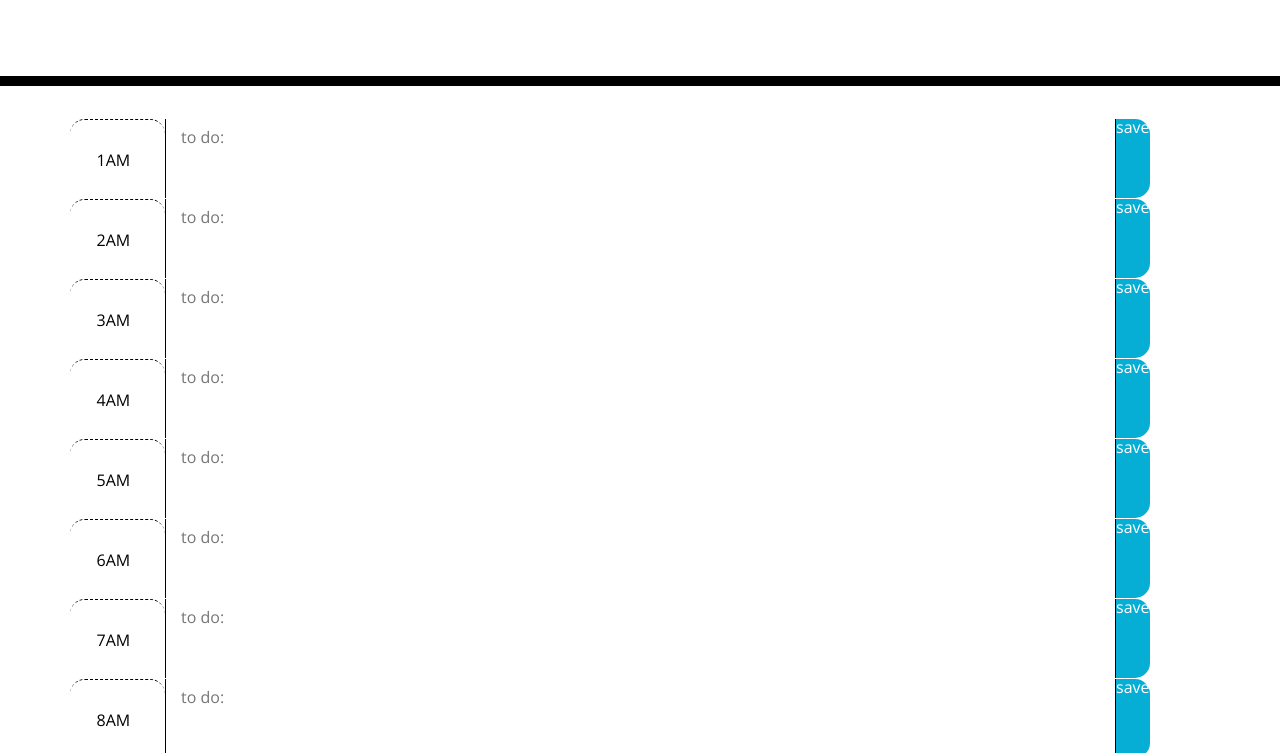
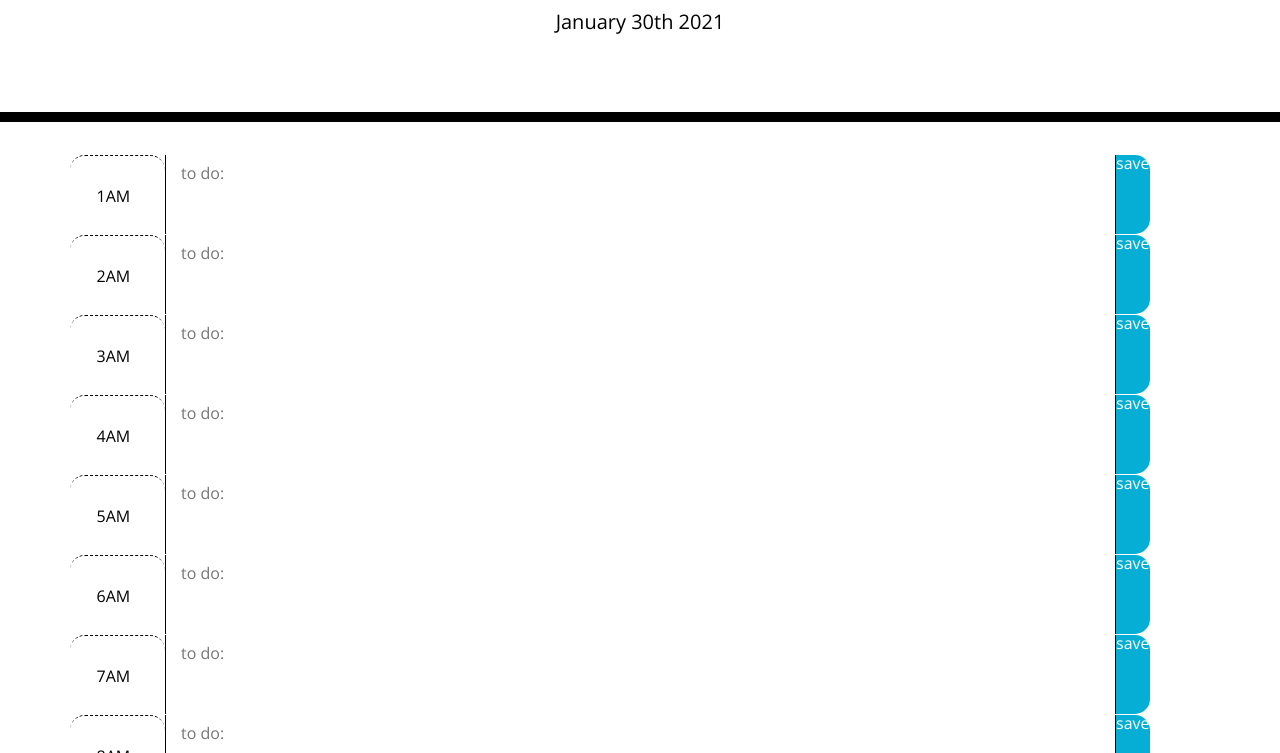
Before and after one commit to austenhughes/day-planner, a plain HTML site: page 02-Homework/Develop/index.html in a window 1280 px wide. Shown: the part 182-935 px from the top of the page. Drawn offline with nearby package versions, Linux system fonts and the light colour scheme.

Commit message:
working date on laod page

```diff
--- a/02-Homework/Develop/index.html
+++ b/02-Homework/Develop/index.html
@@ -18,7 +18,13 @@
       href="https://fonts.googleapis.com/css?family=Open+Sans&display=swap"
       rel="stylesheet"
     />
-    <link rel="stylesheet" href="style.css" />
+
+    <link rel="stylesheet" href="style.css"/>
+
+    <link
+    rel="stlesheet"
+    href="https://momentjs.com/downloads/moment.min.js"
+    />
 
     <title>Work Day Scheduler</title>
   </head>
--- a/02-Homework/Develop/script.js
+++ b/02-Homework/Develop/script.js
@@ -31,7 +31,7 @@ $(document).ready(function() {
         });
 
     $(".Btn6am").on("click", function(){
-        var textarea = $(".textare6am").val();
+        var textarea = $(".textarea6am").val();
         localStorage.setItem("newTask6am" , textarea);
         console.log(textarea)
         });
@@ -146,6 +146,19 @@ $(document).ready(function() {
 
     loadPage ();
     function loadPage (){
+
+        setday();
+        function setday() {
+        var day = moment().format("MMMM Do YYYY");
+        var displayDay = document.createElement('div');
+        displayDay.textContent = day
+        $("#currentDay").append(displayDay);
+        }
+
+        checkTime ();
+        function checkTime(){
+        }
+
       var getTask12pm = localStorage.getItem("newTask12pm");
       var getTask11pm = localStorage.getItem("newTask11pm");
       var getTask10pm = localStorage.getItem("newTask10pm");
@@ -171,7 +184,6 @@ $(document).ready(function() {
       var getTask2am = localStorage.getItem("newTask2am");
       var getTask1am = localStorage.getItem("newTask1am");
 
-        console.log(getTask12am);
         $(".textarea12pm").text(getTask12pm);
         $(".textarea1pm").text(getTask1pm);
         $(".textarea2pm").text(getTask2pm);
```
